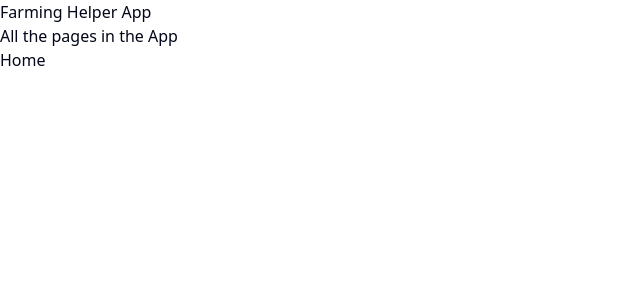
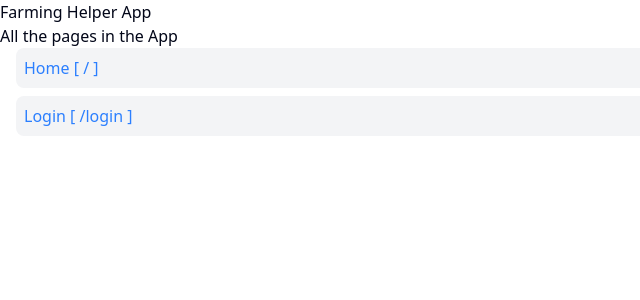
Before and after one commit to rix-04turtle/Hackspire-2025-frontend, a Next.js app: page / in a window 1280 px wide. Shown: the top 300 px of the page, without its empty margins (0-640 px from the left). Built offline with nearby package versions, Linux system fonts and the light colour scheme.

Commit message:
feat: enhance HomeApp component with styled page list

```diff
--- a/src/pages/index.js
+++ b/src/pages/index.js
@@ -3,6 +3,7 @@ import React from 'react'
 const HomeApp = () => {
   const PAGES = [
     { name: 'Home', path: '/' },
+    { name: 'Login', path: '/login' },
   ]
 
   return (
@@ -10,10 +11,10 @@ const HomeApp = () => {
       <h1>Farming Helper App</h1>
 
       <h3 >All the pages in the App</h3>
-      <ol>
+      <ol className="list pl-4 space-y-2">
         {PAGES.map((page) => (
-          <li key={page.path}>
-            <a href={page.path}>{page.name}</a>
+          <li className="list-item bg-gray-100 p-2 rounded-md" key={page.path}>
+            <a className="text-blue-500 hover:underline hover:text-blue-700 transition-colors" href={page.path}>{page.name} [ {page.path} ]</a>
           </li>
         ))}
       </ol>
```
